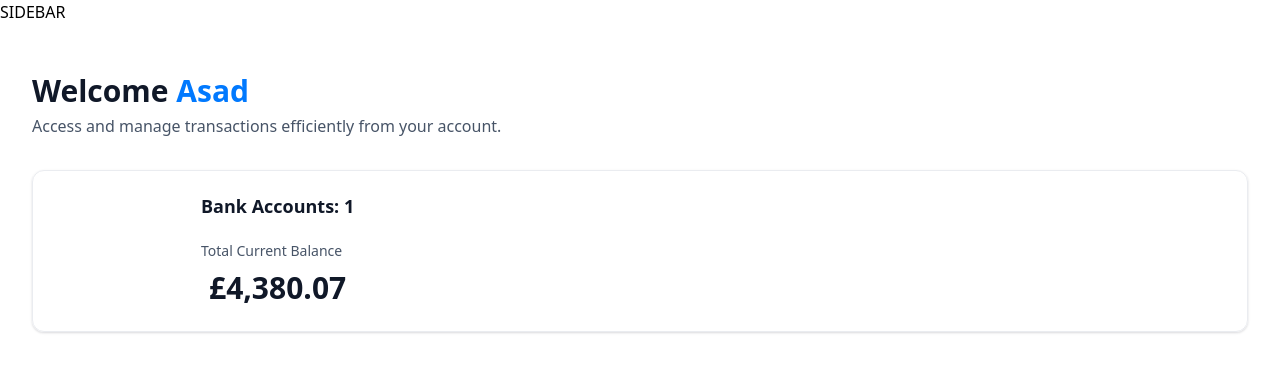
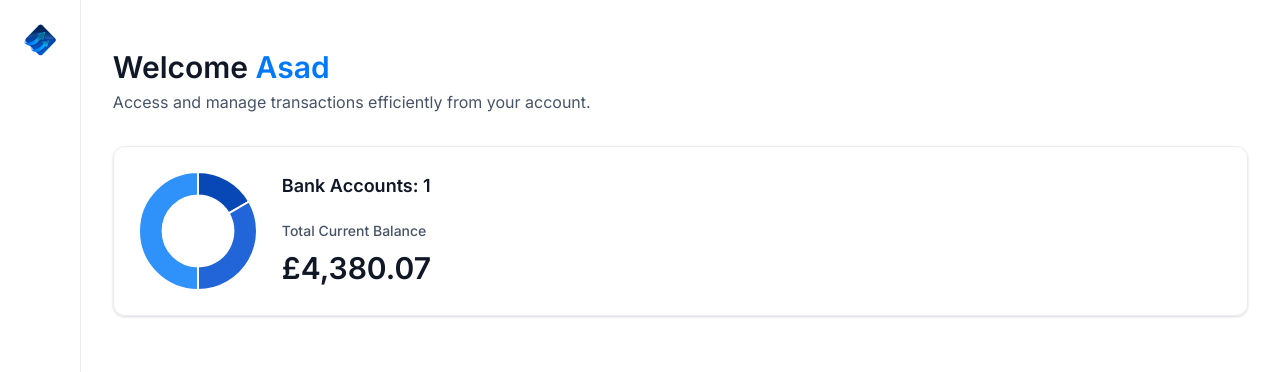
Before and after one commit to AsadK47/ak_banking, a Next.js app: page / in a window 1280 px wide. Shown: the top 372 px of the page. Built offline with nearby package versions, Linux system fonts and the light colour scheme.

Commit message:
Added doughnutchart and sidebar updates

```diff
--- a/app/(root)/layout.tsx
+++ b/app/(root)/layout.tsx
@@ -1,11 +1,15 @@
+import Sidebar from "@/components/Sidebar";
+
 export default function RootLayout({
   children,
 }: Readonly<{
   children: React.ReactNode;
 }>) {
+  const loggedIn = { firstName: 'Asad', lastName: 'Khan' };
+
   return (
-    <main>
-      SIDEBAR
+    <main className="flex h-screen w-full font-inter">
+      <Sidebar user={loggedIn} />
       {children}
     </main>
   );
--- /dev/null
+++ b/components/DoughnutChart.tsx
@@ -0,0 +1,33 @@
+"use client"
+
+import { Chart as ChartJS, ArcElement, Tooltip, Legend } from "chart.js";
+import { Doughnut } from "react-chartjs-2";
+
+ChartJS.register(ArcElement, Tooltip, Legend);
+
+const DoughnutChart = ({ accounts }: DoughnutChartProps) => {
+  const data = {
+    datasets: [
+      {
+        label: 'Banks',
+        data: [1250, 2500, 3750],
+        backgroundColor: ['#0747b6', '#2265d8', '#2f91fa']
+      }
+    ],
+    labels: ['Bank1', 'Bank2', 'Bank3']
+  }
+
+  return <Doughnut
+    data={data}
+    options={{
+      cutout: '60%',
+      plugins: {
+        legend: {
+          display: false
+        }
+      }
+    }}
+  />
+}
+
+export default DoughnutChart
--- a/components/HeaderBox.tsx
+++ b/components/HeaderBox.tsx
@@ -1,5 +1,3 @@
-import React from 'react'
-
 const HeaderBox = ({ type = "title", title, subtext, user }: HeaderBoxProps) => {
   return (
     <div className='header-box'>
--- /dev/null
+++ b/components/Sidebar.tsx
@@ -0,0 +1,23 @@
+import Image from 'next/image'
+import Link from 'next/link'
+
+const Sidebar = ({ user }: SiderbarProps) => {
+  return (
+    <section className='sidebar'>
+      <nav className='flex flex-col gap-4'>
+        <Link
+          href='/'
+          className='mb-12 cursor-pointer items-center gap-2'
+        >
+          <Image
+            src='/icons/logo.svg'
+            width={34}
+            height={34}
+          />
+        </Link>
+      </nav>
+    </section>
+  )
+}
+
+export default Sidebar
--- a/components/TotalBalanceBox.tsx
+++ b/components/TotalBalanceBox.tsx
@@ -1,11 +1,13 @@
-import React from 'react'
 import AnimatedCounter from './AnimatedCounter'
+import DoughnutChart from './DoughnutChart'
 
 const TotalBalanceBox = ({ accounts = [], totalBanks, totalCurrentBalance }: TotalBalanceBoxProps) => {
   return (
     <section className='total-balance'>
       <div className='total-balance-chart'>
-        {/* {DoughtnutChart} */}
+        <DoughnutChart
+          accounts={accounts}
+        />
       </div>
 
       <div className='flex flex-col gap-6'>
@@ -17,9 +19,9 @@ const TotalBalanceBox = ({ accounts = [], totalBanks, totalCurrentBalance }: Tot
           <p className='total-balance-label'>
             Total Current Balance
           </p>
-          <p className='total-balance-amount flex-center gap-2'>
+          <div className='total-balance-amount flex-center gap-2'>
             <AnimatedCounter amount={totalCurrentBalance}/>
-          </p>
+          </div>
         </div>
       </div>
     </section>
```
